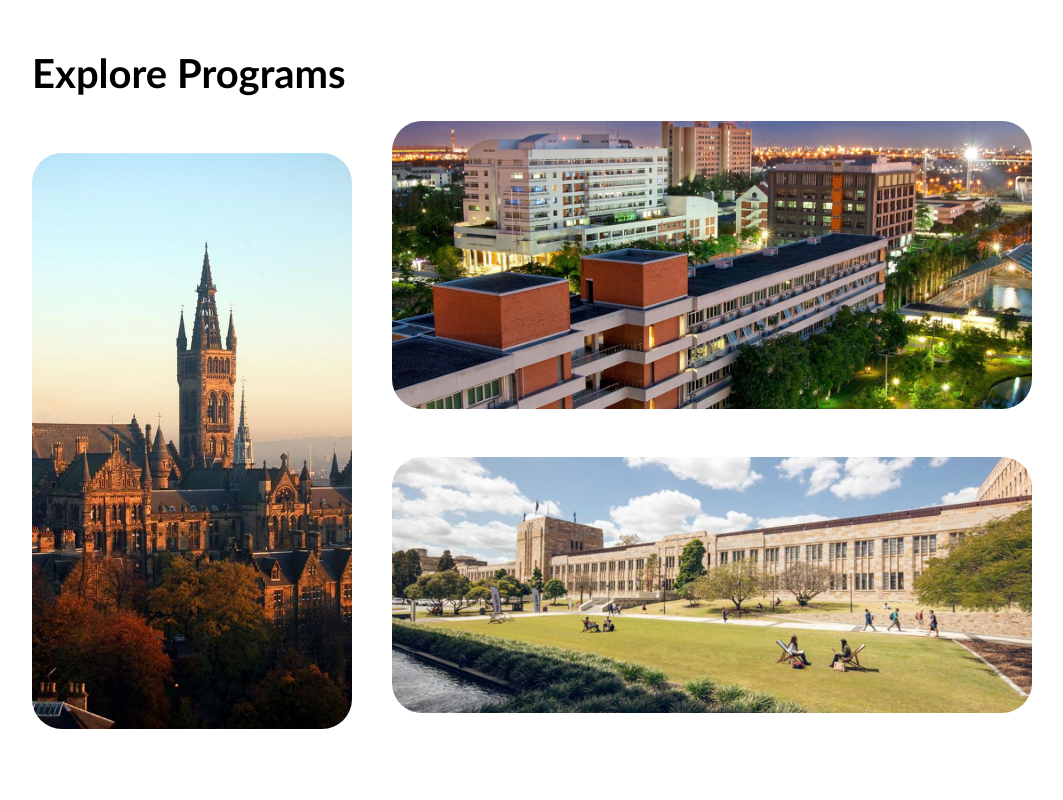
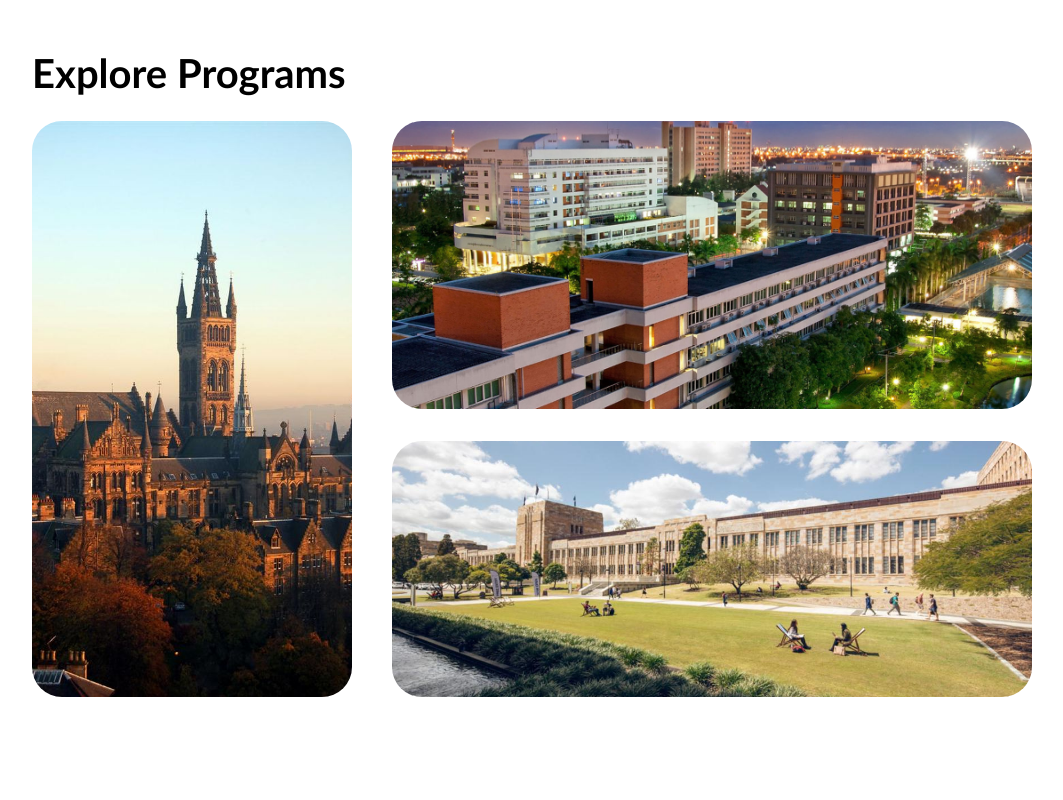
Before and after one commit to DiyaanPulikkal/se_web_project, a React (Vite) app: page / in a window 1280 px wide. Shown: the part 1820-2620 px from the top of the page, without its empty margins (96-1159 px from the left). Built offline with nearby package versions, Linux system fonts and the light colour scheme.

Commit message:
edit
Home: make program area more pretty
Program: add color inbackground of image kmitl inserted picture

```diff
--- a/src/Home/Home.module.css
+++ b/src/Home/Home.module.css
@@ -87,7 +87,6 @@
     width: 25vw;
     height: 100%;
     justify-content: center;
-    margin-top: 2rem;
     position:relative;
     /* background-color: rgba(171, 200, 200, 0.54); */
 }
@@ -172,7 +171,6 @@
     position:relative;
     height: 50%;
     /* background-color: #89d060dc; */
-    margin-top: 2vh;
 }
 .divQueenland img {
     width: 100%;
--- a/src/Program/Program.module.css
+++ b/src/Program/Program.module.css
@@ -601,6 +601,7 @@
 .divContainImageTnsertedKmitl {
   margin: 0;
   padding: 0;
+  background-color: #eeeeee;
 }
 
 .divYear3_4_insertima {
@@ -617,6 +618,7 @@
 
 .divYear3_4 {
   width: 80%;
+  margin: 0;
 }
 .divYear3_4 h1 {
   font-size: 2.5rem;
@@ -658,4 +660,5 @@
   margin: 0;
   padding: 0;
   filter: brightness(0.75);
+  background-color: black;
 }
```
